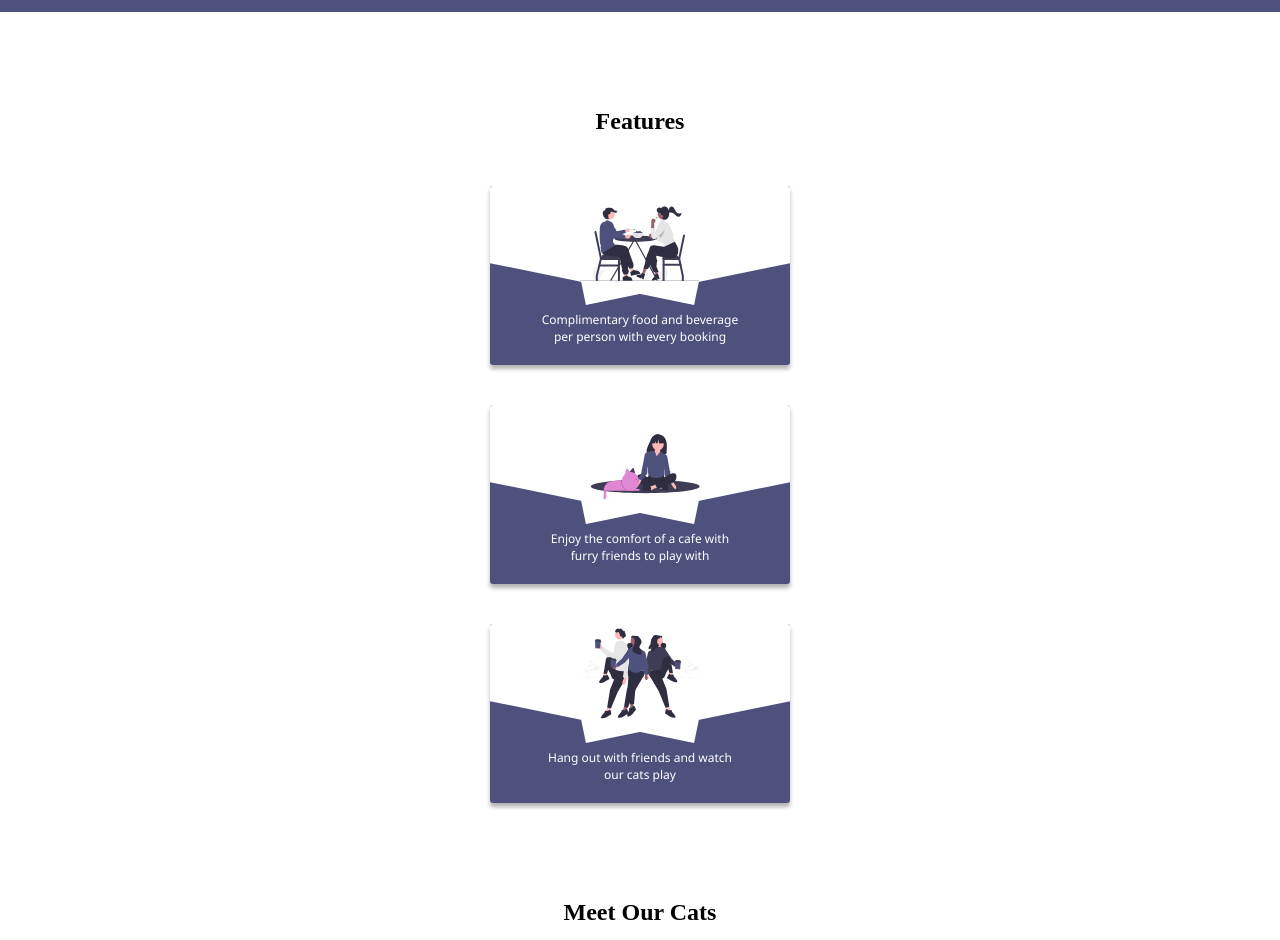
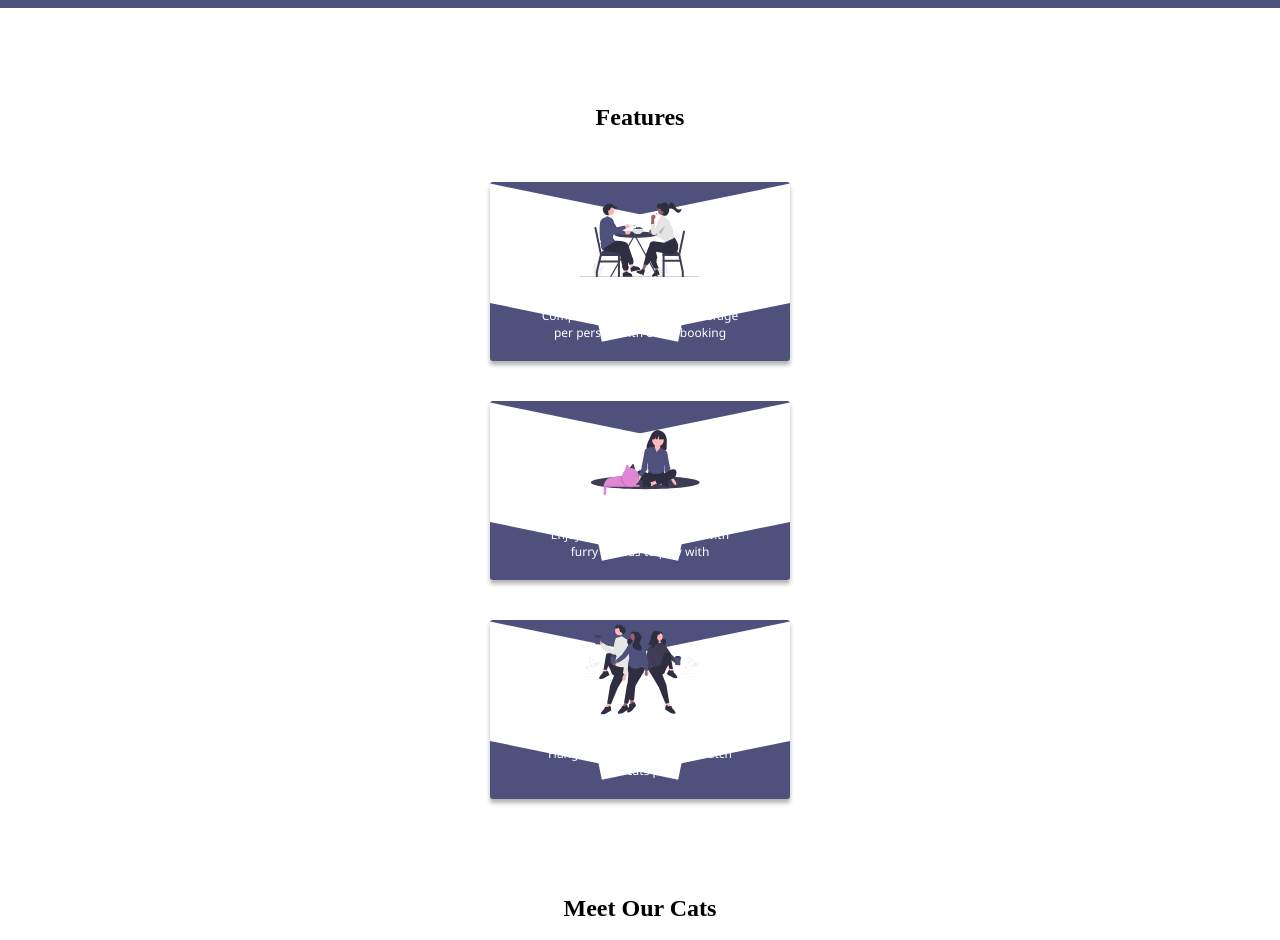
Before and after one commit to CourtneeM/Kat-Nap-Cafe, a website: page index.html in a window 1280 px wide. Shown: the part 2020-2960 px from the top of the page. Drawn offline with Linux system fonts and the light colour scheme; a web font is replaced by a local one.

Commit message:
Adjust accent shapes in features section

```diff
--- a/index.html
+++ b/index.html
@@ -73,8 +73,6 @@
         <div class="feature-container">
           <div class="feature-graphic-container">
             <img src="./img/features/Couple eating vector.svg" alt="">
-            <div class="feature-rectangle left-rectangle"></div>
-            <div class="feature-rectangle right-rectangle"></div>
           </div>
           <div class="feature-text-container">
             <p>Complimentary food and beverage per person with every booking</p>
@@ -83,8 +81,6 @@
         <div class="feature-container">
           <div class="feature-graphic-container">
             <img src="./img/features/Lady and cat Vector.svg" alt="">
-            <div class="feature-rectangle left-rectangle"></div>
-            <div class="feature-rectangle right-rectangle"></div>
           </div>
           <div class="feature-text-container">
             <p>Enjoy the comfort of a cafe with furry friends to play with</p>
@@ -93,8 +89,6 @@
         <div class="feature-container">
           <div class="feature-graphic-container">
             <img src="./img/features/Friends Vector.svg" alt="">
-            <div class="feature-rectangle left-rectangle"></div>
-            <div class="feature-rectangle right-rectangle"></div>
           </div>
           <div class="feature-text-container">
             <p>Hang out with friends and watch our cats play</p>
--- a/input.scss
+++ b/input.scss
@@ -62,6 +62,10 @@ button {
     #nav-menu {
       display: flex;
       align-items: center;
+
+      img {
+        cursor: pointer;
+      }
     }
 
     #mobile-menu {
@@ -113,11 +117,11 @@ button {
 
   #hero {
     position: relative;
-    margin-bottom: -1px;
     background-color: $primary;
 
     img {
       width: 100%;
+      display: block;
     }
 
     .overlay {
@@ -125,7 +129,7 @@ button {
       top: 0;
       left: 0;
       width: 100%;
-      height: 99%;
+      height: 100%;
       background-color: $primary;
       opacity: .4;
       mix-blend-mode: overlay;
@@ -184,24 +188,47 @@ button {
       position: relative;
       height: 90px;
 
+      &::before {
+        content: "";
+        position: absolute;
+        bottom: -1vh;
+        right: 50%;
+        width: 40vw;
+        height: 130%;
+        background-color: #fff;
+        transform: rotateZ(11.61deg) translateX(11%);
+      }
+
+      &::after {
+        content: "";
+        position: absolute;
+        bottom: -1vh;
+        left: 50%;
+        width: 40vw;
+        height: 130%;
+        background-color: #fff;
+        transform: rotateZ(-11.61deg) translateX(-11%);
+      }
+
       .feature-rectangle {
         position: absolute;
-        width: 100%;
+        width: 60vw;
         height: 120%;
         background-color: white;
       }
 
-      .left-rectangle {
-        bottom: 0;
-        right: 82px;
-        transform: rotate(11.61deg);
-      }
 
-      .right-rectangle {
-        bottom: 0;
-        left: 82px;
-        transform: rotate(-11.61deg);
-      }
+      // .left-rectangle {
+      //   bottom: 0;
+      //   right: 43%;
+      //   transform: rotate(11.61deg);
+      // }
+
+      // .right-rectangle {
+      //   bottom: 0;
+      //   left: 43%;
+      //   transform: rotate(-11.61deg);
+      // }
 
       img {
         position: absolute;
```
Also changed, not shown: css/style.css, 1 other file.
